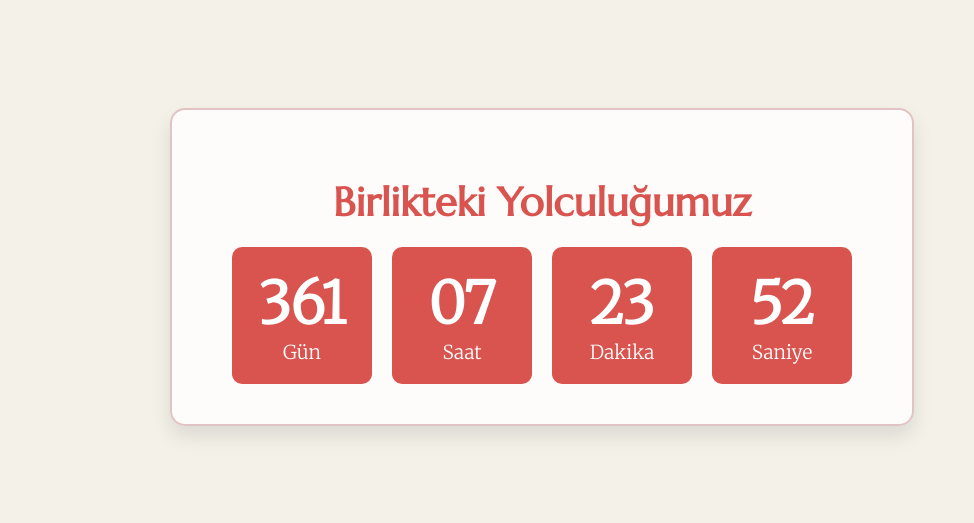
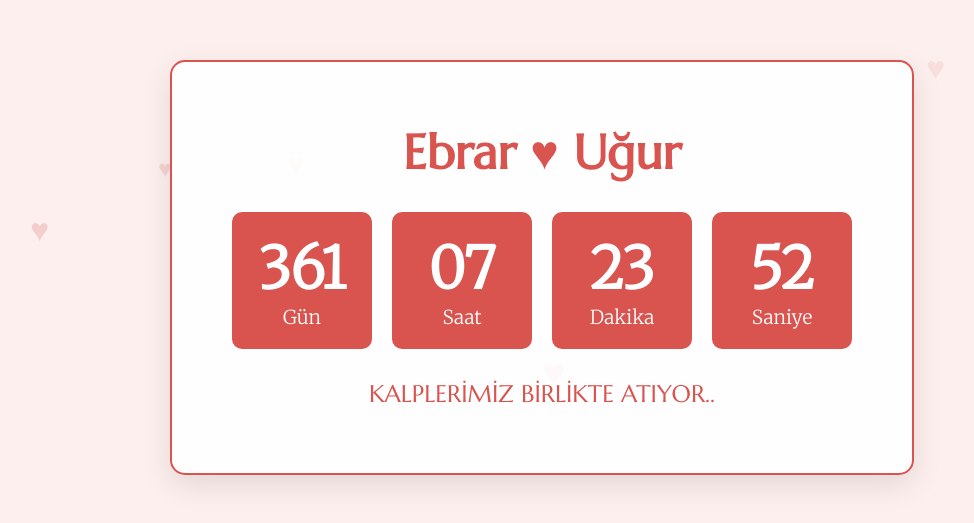
Before and after one commit to ugurberktas/Ebrarim, a plain HTML site: page time.html in a window 1280 px wide. Shown: the part 133-656 px from the top of the page, without its empty margins (98-1072 px from the left). Drawn offline with Linux system fonts and the light colour scheme.

Commit message:
update: küçük değişiklikler yapıldı

```diff
--- a/time.html
+++ b/time.html
@@ -3,45 +3,86 @@
 <head>
     <meta charset="UTF-8">
     <meta name="viewport" content="width=device-width, initial-scale=1.0">
-    <title>Birlikteki Süremiz</title>
+    <title>Bizim Hikayemiz</title>
     <link rel="preconnect" href="https://fonts.googleapis.com">
     <link rel="preconnect" href="https://fonts.gstatic.com" crossorigin>
     <link href="https://fonts.googleapis.com/css2?family=Marcellus&family=Merriweather:wght@300&display=swap" rel="stylesheet">
 
     <style>
-        /* Basit Ghibli/Romantik Stil Ayarları */
         body {
-            background-color: #f4f1e9; /* Yumuşak bir krem rengi */
+            background-color: #fcefee; /* Romantik pembe/krem arka plan */
             font-family: 'Merriweather', serif;
-            color: #333;
+            color: #443a3a;
             display: flex;
             justify-content: center;
             align-items: center;
             height: 100vh;
             margin: 0;
             text-align: center;
-            overflow: hidden; /* Animasyonlar için */
+            overflow: hidden;
         }
 
+        /* --- YÜKSELEN KALPLER (Daha Belirgin) --- */
+        .hearts-container {
+            position: fixed;
+            bottom: -50px;
+            left: 0;
+            width: 100%;
+            height: 100%;
+            z-index: 0;
+            pointer-events: none;
+        }
+
+        .heart {
+            position: absolute;
+            bottom: 0;
+            font-size: 2em;
+            /* DEĞİŞİKLİK: Rengi daha belirgin (opaklık %20 -> %50) */
+            color: rgba(217, 83, 79, 0.5);
+            animation: rise 15s linear infinite;
+        }
+
+        .heart:nth-child(1) { left: 10%; animation-delay: -2s; animation-duration: 12s; }
+        .heart:nth-child(2) { left: 20%; animation-delay: -5s; font-size: 1.5em; }
+        .heart:nth-child(3) { left: 30%; animation-delay: -7s; animation-duration: 18s; }
+        .heart:nth-child(4) { left: 50%; animation-delay: -1s; font-size: 2.5em; }
+        .heart:nth-child(5) { left: 65%; animation-delay: -3s; }
+        .heart:nth-child(6) { left: 80%; animation-delay: -6s; animation-duration: 14s; }
+
+        @keyframes rise {
+            0% {
+                transform: translateY(0);
+                /* DEĞİŞİKLİK: Tam opaklıkta başlasın */
+                opacity: 1;
+            }
+            100% {
+                transform: translateY(-100vh);
+                opacity: 0;
+            }
+        }
+        /* --- ANIMASYON SONU --- */
+
+
         .container {
-            background-color: rgba(255, 255, 255, 0.8);
+            background-color: rgba(255, 255, 255, 0.9);
             padding: 40px 60px;
             border-radius: 15px;
-            box-shadow: 0 10px 20px rgba(0, 0, 0, 0.1);
-            border: 2px solid #e0c4c4; /* Romantik bir dokunuş */
+            box-shadow: 0 10px 30px rgba(0, 0, 0, 0.1);
+            border: 2px solid #d9534f;
+            z-index: 1;
         }
 
         h1 {
-            font-family: 'Marcellus', serif; /* Daha şık bir başlık fontu */
-            color: #d9534f; /* Kırmızıya yakın bir aşk rengi */
-            font-size: 2.5em;
-            margin-bottom: 20px;
+            font-family: 'Marcellus', serif;
+            color: #d9534f;
+            font-size: 3em;
+            margin-top: 20px; /* Üstte biraz boşluk */
+            margin-bottom: 30px; /* Sayaçla arasına boşluk */
         }
 
-        /* Sayaç Kutucukları */
         #counter {
             display: flex;
-            gap: 20px; /* Kutucuklar arası boşluk */
+            gap: 20px;
             justify-content: center;
         }
 
@@ -55,16 +96,34 @@
         }
 
         .box span {
-            font-size: 3em; /* Sayılar büyük olsun */
+            font-size: 3em;
             display: block;
             font-weight: bold;
+        }
+
+        /* YENİ EKLENEN ALT YAZI STİLİ */
+        .footer-text {
+            font-family: 'Marcellus', serif; /* Şık font */
+            font-size: 1.5em;
+            margin-top: 30px; /* Sayaçla arasına boşluk */
+            color: #d9534f; /* Ana kırmızı rengimiz */
         }
     </style>
 </head>
 <body>
 
+    <div class="hearts-container">
+        <div class="heart">♥</div>
+        <div class="heart">♥</div>
+        <div class="heart">♥</div>
+        <div class="heart">♥</div>
+        <div class="heart">♥</div>
+        <div class="heart">♥</div>
+    </div>
+
     <div class="container">
-        <h1>Birlikteki Yolculuğumuz</h1>
+
+        <h1> Ebrar ♥ Uğur </h1>
 
         <div id="counter">
             <div class="box">
@@ -84,47 +143,39 @@
                 Saniye
             </div>
         </div>
+
+        <p class="footer-text">KALPLERİMİZ BİRLİKTE ATIYOR..</p>
+
     </div>
 
     <script>
-        // --- Burası JavaScript Kısmı ---
-
-        // 1. Başlangıç Tarihini Ayarla (Yıl, Ay-1, Gün, Saat, Dakika, Saniye)
-        // AY DİKKAT: JavaScript'te aylar 0'dan başlar (Ocak=0, Kasım=10)
-        const startDate = new Date(2024, 10, 16, 12, 0, 0);
+        // --- JavaScript Kısmı (Tarihi ayarlar) ---
+        const startDate = new Date(2024, 10, 16, 12, 0, 0); // Kasım=10 (Aylar 0'dan başlar)
 
         function updateCounter() {
-            // 2. Şimdiki zamanı al
             const now = new Date();
-
-            // 3. Aradaki farkı milisaniye olarak bul
             const diff = now - startDate;
 
-            // 4. Farkı gün, saat, dakika, saniyeye çevir
             const days = Math.floor(diff / (1000 * 60 * 60 * 24));
             const hours = Math.floor((diff % (1000 * 60 * 60 * 24)) / (1000 * 60 * 60));
             const minutes = Math.floor((diff % (1000 * 60 * 60)) / (1000 * 60));
             const seconds = Math.floor((diff % (1000 * 60)) / 1000);
 
-            // 5. HTML'deki elemanları güncelle
-            // Başına '0' ekleme (eğer 10'dan küçükse)
             document.getElementById('days').innerText = days;
             document.getElementById('hours').innerText = pad(hours);
             document.getElementById('minutes').innerText = pad(minutes);
             document.getElementById('seconds').innerText = pad(seconds);
         }
 
-        // Sayıların başına '0' ekleyen yardımcı fonksiyon (örn: 9 -> 09)
+        // Sayıların başına '0' ekler (örn: 9 -> 09)
         function pad(num) {
             return num < 10 ? '0' + num : num;
         }
 
-        // 6. Sayacı her saniye (1000 milisaniye) güncelle
+        // Sayacı her saniye günceller
         setInterval(updateCounter, 1000);
-
-        // Sayfa ilk yüklendiğinde de çalışsın (1 saniye beklememek için)
+        // Sayfa açılır açılmaz da günceller
         updateCounter();
-
     </script>
 </body>
 </html>
```
